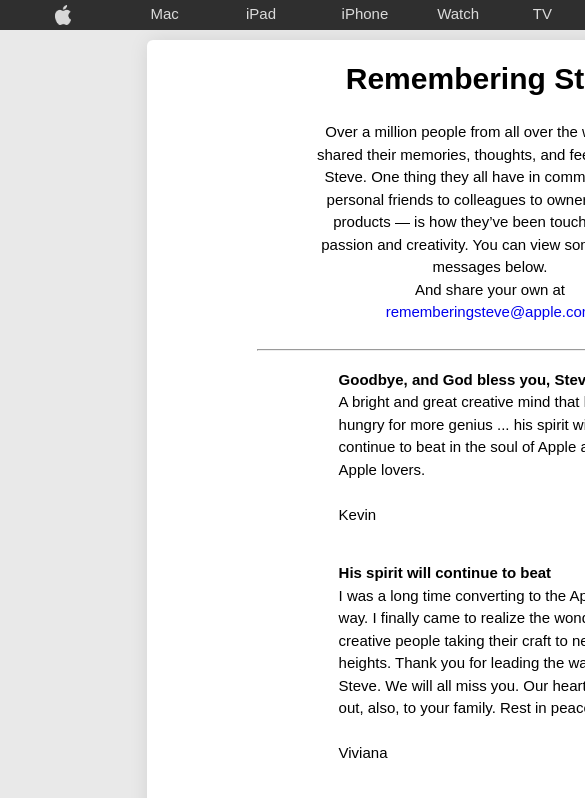
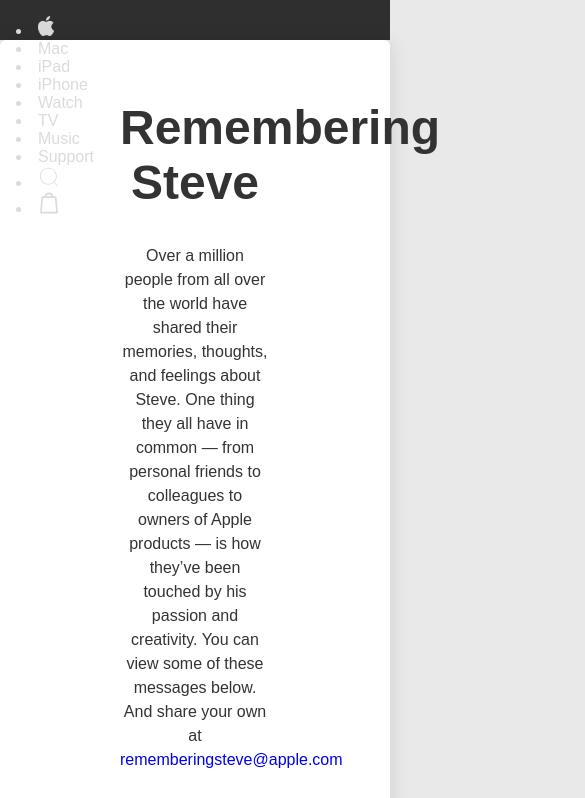
Before and after one commit to techagentng/Corrections-of-tribute-page, a plain HTML site: page Tribute Page/index.html in a window 390 px wide. Shown: the top 798 px of the page, 585 px wide, since content can reach past the window. Drawn offline with Linux system fonts and the light colour scheme.

Commit message:
Update style.css

```diff
--- a/Tribute Page/style.css
+++ b/Tribute Page/style.css
@@ -5,45 +5,27 @@
 }
 body {
   background-color: #e9e9e9;
-  font: 12px/18px "Lucida Grande", "Lucida Sans Unicode", Helvetica, Arial, Verdana, sans-serif;
+  font: 1em "Lucida Grande", "Lucida Sans Unicode", Helvetica, Arial, Verdana, sans-serif;
+  color: #333;
+}
 
-}
-.main {
-  width: 100%;
-  min-width: 980px;
-  margin: 10px 0 10px;
-  clear: both;
-  color: #000;
-
-}
 .container{
     background-color: #2f2f2f;
     color: #dbdbdb;
-  margin: 0 auto;
-  width: 100%;
-  min-width: 980px;
-  padding: 0 22px;
-  position: relative;
-  z-index: 2;
-  clear: both;
+    max-height: 50px;
+    padding: 1em 1em;
 }
-.flex_container {
-  display: -webkit-flex;
+
+ ul{
+  justify-content: space-evenly;
+  font-size: 15px;
   display: flex;
-  width: auto;
-  height: 30px;
-  margin: 0 -10px;
-  justify-content: center;
-  padding: 0px;
+  flex-direction: row;
 }
-.flex_item {
-  width: 20px;
-  margin: 0 auto;
-  font-size: 15px;
-  padding: 5px;
-}
-li {
+
+ul li {
     list-style: none;
+    font-size: 1em;
 }
 .svg-icon {
     width: 22px;
@@ -78,10 +60,9 @@
     stroke-width: 1;
   }
     .head {
-    margin: 0 auto;
+      margin: 30px 0px;
       padding: 10px;
       text-align: center;
-    width: 80%;
     }
     .head p {
       display: block;
@@ -91,16 +72,15 @@
       margin-inline-end: 0px;
   }
   p {
-  font-size: 15px;
+    font-size: 1rem;
     line-height: 1.5;
   }
     .head h1 {
-    font-size: 30px;
+      font-size: 50px;
     }
     .wrapper {
       padding: 20px 110px;
       margin: 0 auto;
-    width: 70%;
       background-color: #fff;
       border-radius: 6px;
       box-shadow: 1px 1px 20px rgba(0, 0, 0, 0.1);
@@ -114,11 +94,26 @@
       text-decoration: none;
     }
     .content {
-    width: 65%;
-    margin: 0 auto;
+      padding: 1rem 1.5rem;
+    }
 
+    @media only screen and (max-width: 600px) {
+      .container{
+        background-color: #2f2f2f;
+        color: #dbdbdb;
+        max-height: 40px;
+        padding: 1em 1em;
+        width: 100%;
     }
-  li:hover {
-    color: #fff;
-    cursor: pointer;
+    ul{
+      justify-content: stretch;
+      font-size: 15px;
+      display: flex;
+      flex-direction: row;
+      justify-content: space-between;
+      width: 100%;
     }
+    .head h1{
+      font-size: 3rem;
+    }
+    }
```
Lines whose indentation alone changed are shown as unchanged.
